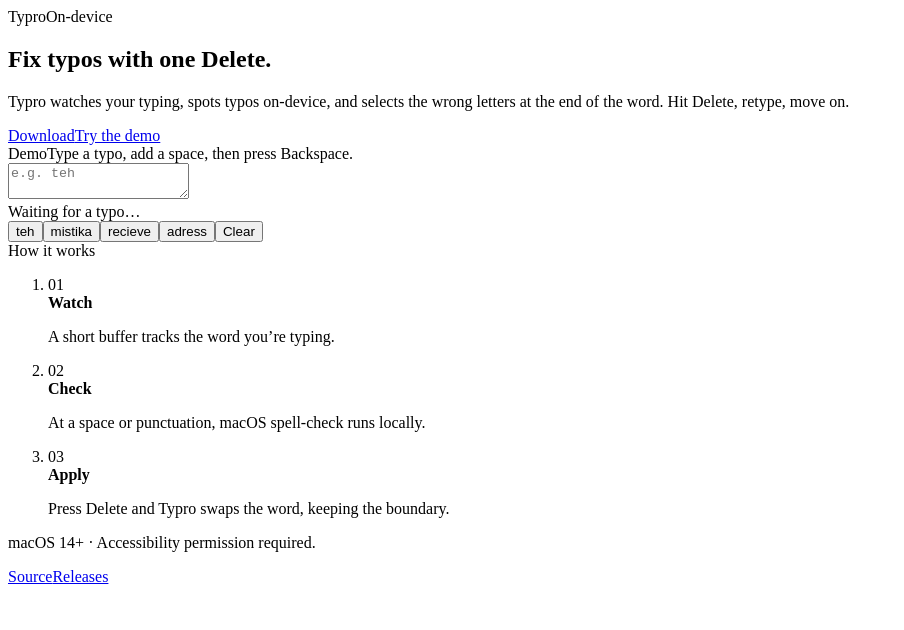
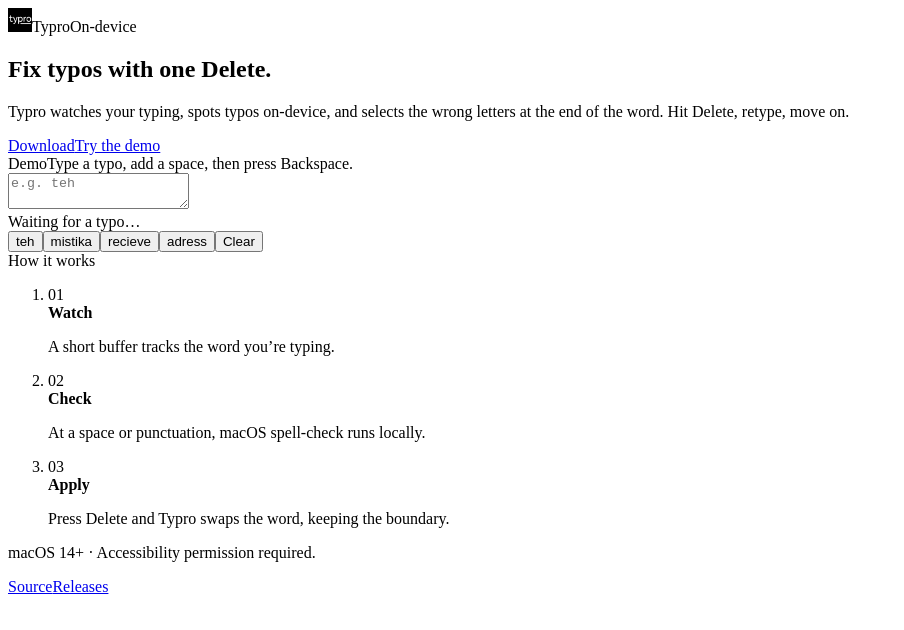
Before and after one commit to SimonSaysGiveMeSmile/typro, a React (Vite) app in the folder website/: page / in a window 1280 px wide. Shown: the top 630 px of the page, without its empty margins (0-904 px from the left). Built offline with nearby package versions, Linux system fonts and the light colour scheme; the HTML template or start-up script is replaced by a standard one.

Commit message:
Use icon.png for favicon, social cards, and nav mark
Single icon.png in public/ feeds the browser favicon, Apple touch icon,
OG / Twitter card image, and a small 24px mark rendered next to the
Typro wordmark in the nav.

```diff
--- a/website/index.html
+++ b/website/index.html
@@ -5,6 +5,15 @@
     <meta name="viewport" content="width=device-width, initial-scale=1.0" />
     <meta name="description" content="Typro is a macOS menu-bar app that fixes typos with a single Delete tap." />
     <meta name="color-scheme" content="light dark" />
+    <link rel="icon" type="image/png" href="/icon.png" />
+    <link rel="shortcut icon" type="image/png" href="/icon.png" />
+    <link rel="apple-touch-icon" href="/icon.png" />
+    <meta property="og:title" content="Typro — fix typos with one Delete" />
+    <meta property="og:description" content="Typro is a macOS menu-bar app that fixes typos with a single Delete tap." />
+    <meta property="og:image" content="/icon.png" />
+    <meta property="og:type" content="website" />
+    <meta name="twitter:card" content="summary" />
+    <meta name="twitter:image" content="/icon.png" />
     <title>Typro — fix typos with one Delete</title>
   </head>
   <body>
--- a/website/src/App.tsx
+++ b/website/src/App.tsx
@@ -56,7 +56,10 @@
   return (
     <main className="page">
       <header className="nav">
-        <span className="wordmark">Typro</span>
+        <span className="brand">
+          <img src="/icon.png" alt="" className="brand-icon" width={24} height={24} />
+          <span className="wordmark">Typro</span>
+        </span>
         <span className="tag">On-device</span>
       </header>
 
--- a/website/src/styles.css
+++ b/website/src/styles.css
@@ -100,6 +100,18 @@
   justify-content: space-between;
   height: 28px;
   margin-bottom: 48px;
+}
+.brand {
+  display: inline-flex;
+  align-items: center;
+  gap: 8px;
+}
+.brand-icon {
+  display: block;
+  width: 24px;
+  height: 24px;
+  border-radius: 6px;
+  object-fit: cover;
 }
 .wordmark { font-size: 0.9375rem; font-weight: 600; letter-spacing: -0.01em; }
 .tag {
```
Also changed, not shown: website/public/icon.png (added).
